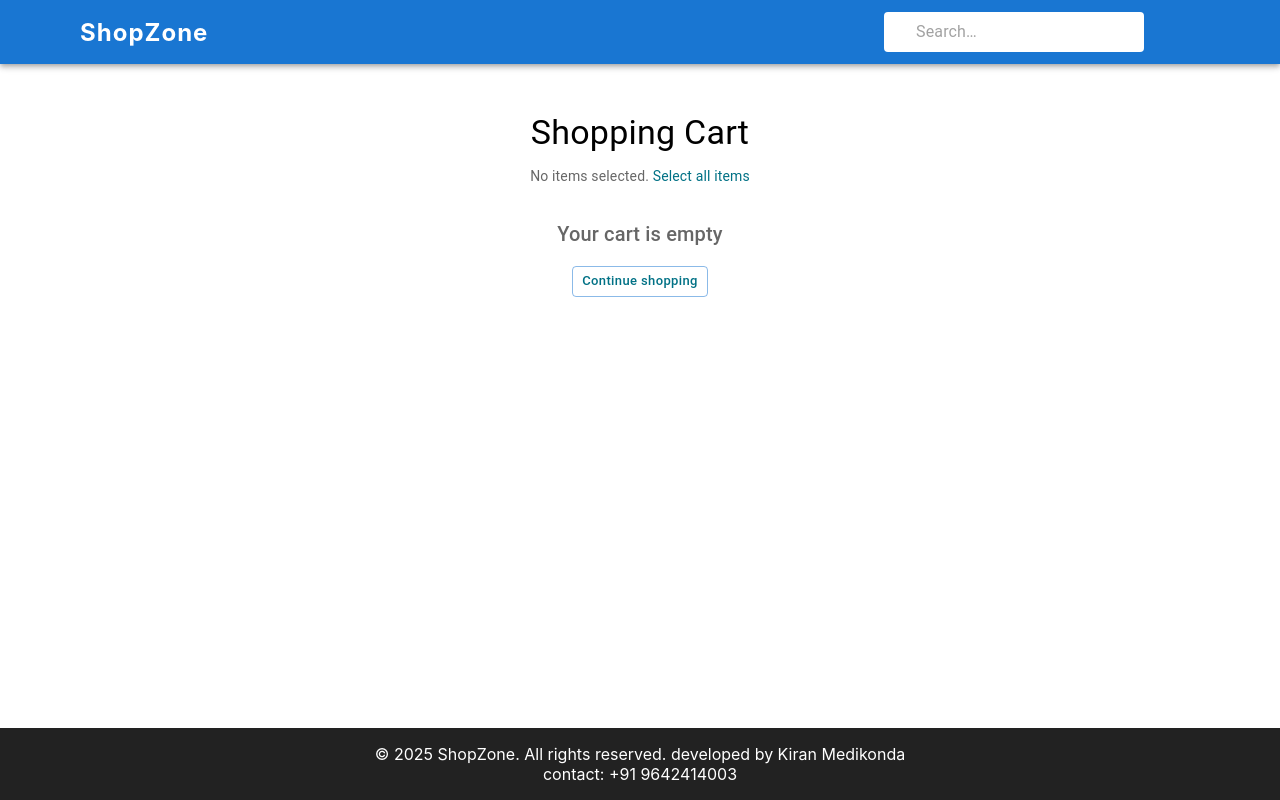
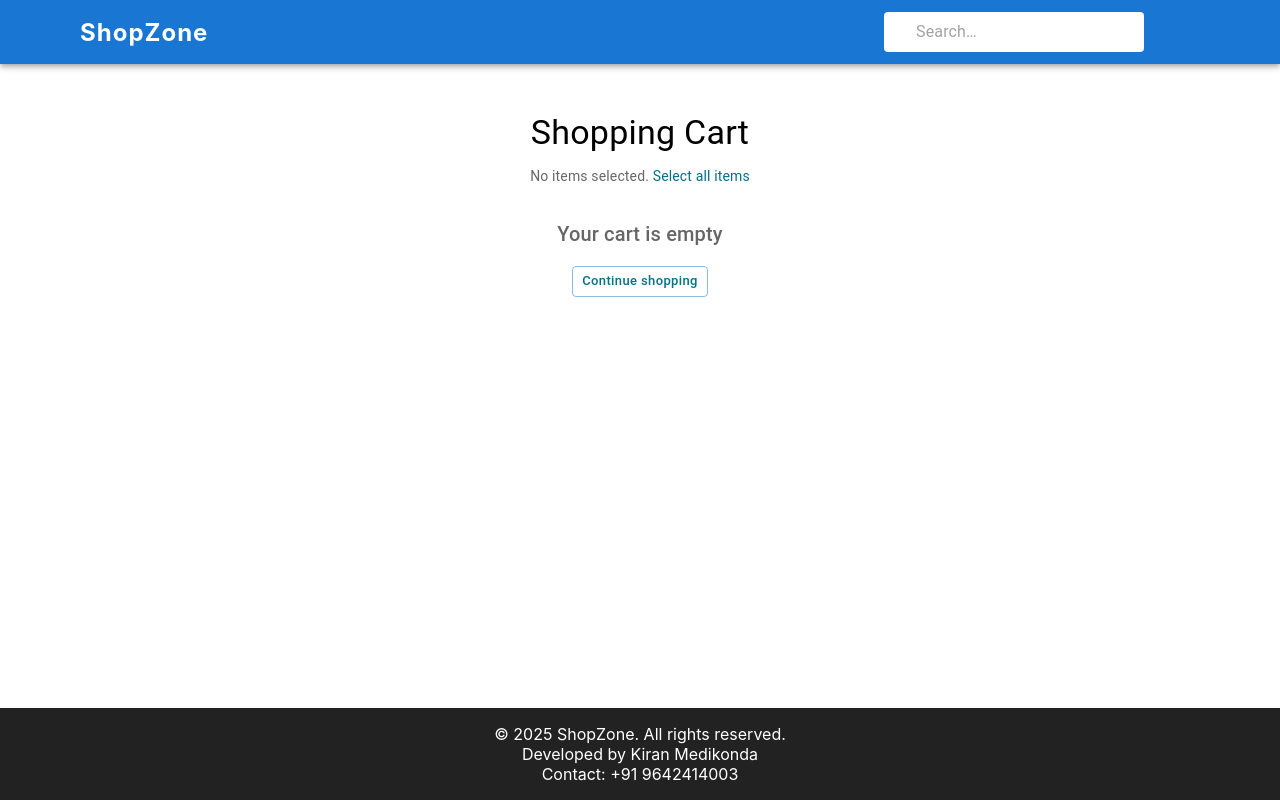
Before and after one commit to KiranMedikonda/ReactFirstProject, a React (Create React App) app: page /cart in a window 1280 px wide. Built offline with nearby package versions, Linux system fonts and the light colour scheme; some icons are missing.

Commit message:
contact info

```diff
--- a/src/Cart.tsx
+++ b/src/Cart.tsx
@@ -11,19 +11,6 @@ import Button from '@mui/material/Button';
 import Grid from '@mui/material/Grid';
 import { useNavigate } from 'react-router-dom';
 
-// Sample images for demo
-const productImages: Record<number, string> = {
-  1: 'https://m.media-amazon.com/images/I/71v2jVn2RiL._SX679_.jpg',
-  2: 'https://m.media-amazon.com/images/I/81QpkIctqPL._SX679_.jpg',
-};
-
-// interface CartItem {
-//   id: number;
-//   title: string; // ✅ you have this
-//   price: number;
-//   image: string;
-//   quantity: number;
-// }
 
 const Cart: React.FC = () => {
 const { cart, addMoreToCart, removeFromCart } = useCart();
--- a/src/Footer.tsx
+++ b/src/Footer.tsx
@@ -2,9 +2,11 @@ import React from 'react';
 
 const Footer: React.FC = () => (
   <footer style={{ background: '#222', color: '#fff', textAlign: 'center', padding: '1rem', fontSize: '1rem' }}>
-    &copy; {new Date().getFullYear()} ShopZone. All rights reserved. developed by Kiran Medikonda
+    &copy; {new Date().getFullYear()} ShopZone. All rights reserved.
     <br />
-    contact: +91 9642414003
+    Developed by Kiran Medikonda
+    <br />
+    Contact: +91 9642414003
     <br />
   </footer>
 );
```
